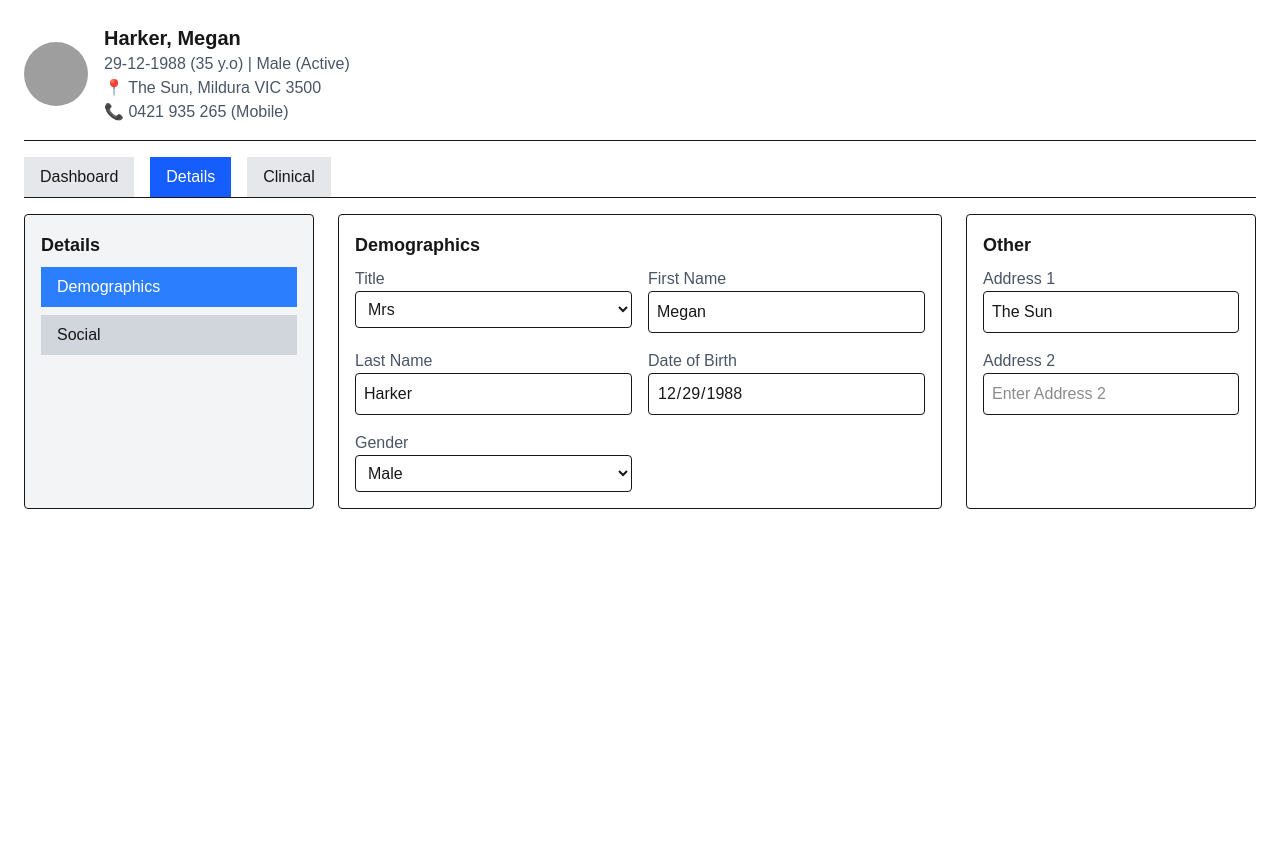
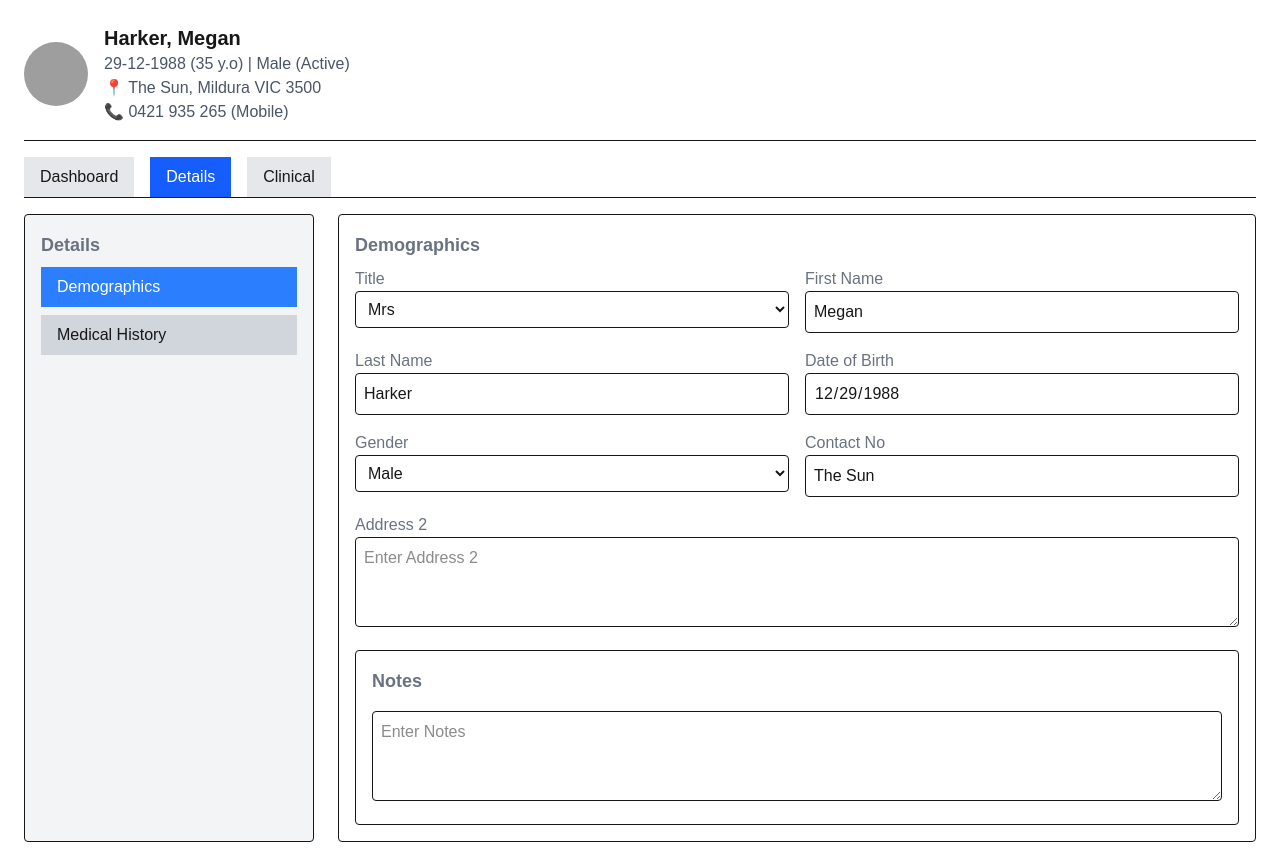
Before and after one commit to mtsachintha/apeksha, a Next.js app: page /details in a window 1280 px wide. Before the commit the page ends 800 px from the top, so only its background shows below. Built offline with nearby package versions, Linux system fonts and the light colour scheme; grey boxes are pictures that could not be loaded.

Commit message:
Basic Structure

```diff
--- a/src/app/details/page.tsx
+++ b/src/app/details/page.tsx
@@ -21,7 +21,7 @@ const DetailsPage = () => {
       </div>
 
       {/* Navigation Tabs */}
-      <div className="flex space-x-4 border-b mb-4">
+      <div className="flex space-x-4 border-b mb-4 ">
         {['Dashboard', 'Details', 'Clinical'].map(tab => (
           <button
             key={tab}
@@ -38,31 +38,41 @@ const DetailsPage = () => {
         ☰ Menu
       </button>
 
+      {activeTab === "dashboard" && (
+    <div></div>
+)}
+
+{activeTab === "details" && (
   <div className="grid md:grid-cols-4 gap-6">
+
     {/* Left Sidebar - Subsections */}
     <div className={`col-span-1 border p-4 rounded bg-gray-100 ${menuOpen ? "block" : "hidden"} md:block`}>
-          <h3 className="text-lg font-semibold mb-2">Details</h3>
+      <h3 className="text-lg font-semibold mb-2 text-gray-500">Details</h3>
       <button
         onClick={() => setActiveSubSection("demographics")}
-            className={`block w-full text-left py-2 px-4 mb-2 ${activeSubSection === "demographics" ? "bg-blue-500 text-white" : "bg-gray-300"}`}
+        className={`block w-full text-left py-2 px-4 mb-2 ${
+          activeSubSection === "demographics" ? "bg-blue-500 text-white" : "bg-gray-300"
+        }`}
       >
         Demographics
       </button>
       <button
         onClick={() => setActiveSubSection("social")}
-            className={`block w-full text-left py-2 px-4 ${activeSubSection === "social" ? "bg-blue-500 text-white" : "bg-gray-300"}`}
+        className={`block w-full text-left py-2 px-4 ${
+          activeSubSection === "social" ? "bg-blue-500 text-white" : "bg-gray-300"
+        }`}
       >
-            Social
+        Medical History
       </button>
     </div>
 
-        {/* Main Content */}
+    {/* Demographics Subsection */}
     {activeSubSection === "demographics" && (
-          <div className="col-span-2 border p-4 rounded">
-            <h3 className="text-lg font-semibold mb-2">Demographics</h3>
+      <div className="col-span-3 border p-4 rounded">
+        <h3 className="text-lg font-semibold mb-2 text-gray-500">Demographics</h3>
         <div className="grid grid-cols-2 gap-4">
           <label className="block">
-                <span className="text-gray-600">Title</span>
+            <span className="text-gray-500">Title</span>
             <select className="w-full border p-2 rounded">
               <option>Mrs</option>
               <option>Mr</option>
@@ -70,43 +80,149 @@ const DetailsPage = () => {
             </select>
           </label>
           <label className="block">
-                <span className="text-gray-600">First Name</span>
+            <span className="text-gray-500">First Name</span>
             <input type="text" value="Megan" className="w-full border p-2 rounded" readOnly />
           </label>
           <label className="block">
-                <span className="text-gray-600">Last Name</span>
+            <span className="text-gray-500">Last Name</span>
             <input type="text" value="Harker" className="w-full border p-2 rounded" readOnly />
           </label>
           <label className="block">
-                <span className="text-gray-600">Date of Birth</span>
+            <span className="text-gray-500">Date of Birth</span>
             <input type="date" value="1988-12-29" className="w-full border p-2 rounded" readOnly />
           </label>
           <label className="block">
-                <span className="text-gray-600">Gender</span>
+            <span className="text-gray-500">Gender</span>
             <select className="w-full border p-2 rounded">
               <option>Male</option>
               <option>Female</option>
             </select>
           </label>
+          <label className="block">
+            <span className="text-gray-500">Contact No</span>
+            <input type="text" value="The Sun" className="w-full border p-2 rounded" readOnly />
+          </label>
+          <label className="block col-span-2">
+            <span className="text-gray-500">Address 2</span>
+            <textarea
+              placeholder="Enter Address 2"
+              className="w-full border p-2 rounded"
+              rows={3}
+            ></textarea>
+          </label>
+        </div>
+
+        {/* Other Section (Moved into Demographics) */}
+        <div className="border p-4 rounded mt-4">
+          <h3 className="text-lg font-semibold mb-2 text-gray-500">Notes</h3>
+          <div className="grid grid-cols-1 gap-4">
+            <label className="block">
+              <textarea
+                placeholder="Enter Notes"
+                className="w-full border p-2 rounded mt-2"
+                rows={3}
+              ></textarea>
+            </label>
+          </div>
         </div>
       </div>
     )}
 
-        {/* Other Section */}
-        <div className="border p-4 rounded col-span-1">
-          <h3 className="text-lg font-semibold mb-2">Other</h3>
+    {/* Social Subsection - Empty for now */}
+    {activeSubSection === "social" && (
+      <div className="col-span-3 border p-4 rounded">
+      <h3 className="text-lg font-semibold mb-2 text-gray-500">Medical History</h3>
+      <div className="grid grid-cols-2 gap-4">
+
+        {/* Radio Section 1 */}
+        <fieldset className="block">
+          <legend className="text-gray-500 font-semibold mb-2">Smoking</legend>
+          <label className="flex items-center gap-2 text-gray-500">
+  <input type="radio" name="group1" value="option1" className="mr-2" />
+  Non Smoker
+</label>
+
+<label className="flex items-center gap-2 text-gray-500">
+<input type="radio" name="group1" value="option2" className="mr-2" />
+            Ex Smoker
+          </label>
+          <label className="flex items-center gap-2 text-gray-500">
+            <input type="radio" name="group1" value="option3" className="mr-2" />
+            Smoker
+          </label>
+        </fieldset>
+
+        {/* Radio Section 2 */}
+        <fieldset className="block">
+          <legend className="text-gray-500 font-semibold mb-2">Alchohol</legend>
+          <label className="flex items-center gap-2 text-gray-500">
+            <input type="radio" name="group2" value="oSption1" className="mr-2" />
+            Non Drinker
+          </label>
+          <label className="flex items-center gap-2 text-gray-500">
+            <input type="radio" name="group2" value="option2" className="mr-2" />
+            Ex Drinker
+          </label>
+          <label className="flex items-center gap-2 text-gray-500">
+            <input type="radio" name="group2" value="option3" className="mr-2" />
+            Drinker
+          </label>
+        </fieldset>
+      </div>
+
+
+        {/* Other Section (Moved into Demographics) */}
+        <div className="border p-4 rounded mt-4">
+          <h3 className="text-lg font-semibold mb-2 text-gray-500">Past Medical Conditions:</h3>
+          <p className="mt-2 mb-2 text-gray-500">Chronic Illnesses</p>
           <div className="grid grid-cols-1 gap-4">
             <label className="block">
-              <span className="text-gray-600">Address 1</span>
-              <input type="text" value="The Sun" className="w-full border p-2 rounded" readOnly />
+              <textarea
+                placeholder="Enter Notes"
+                className="w-full border p-2 rounded mt-2"
+                rows={3}
+              ></textarea>
             </label>
+          </div>
+          <p className="mt-2 mb-2 text-gray-500">Allergies</p>
+          <div className="grid grid-cols-1 gap-4">
             <label className="block">
-              <span className="text-gray-600">Address 2</span>
-              <input type="text" placeholder="Enter Address 2" className="w-full border p-2 rounded" />
+              <textarea
+                placeholder="Enter Notes"
+                className="w-full border p-2 rounded mt-2"
+                rows={3}
+              ></textarea>
+            </label>
+          </div>
+          <p className="mt-2 mb-2 text-gray-500">Previous Surgeries</p>
+          <div className="grid grid-cols-1 gap-4">
+            <label className="block">
+              <textarea
+                placeholder="Enter Notes"
+                className="w-full border p-2 rounded mt-2"
+                rows={3}
+              ></textarea>
+            </label>
+          </div>
+          <h3 className="text-lg font-semibold mb-2 text-gray-500">Family Background</h3>
+          <div className="grid grid-cols-1 gap-4">
+            <label className="block">
+              <textarea
+                placeholder="Enter Notes"
+                className="w-full border p-2 rounded mt-2"
+                rows={3}
+              ></textarea>
             </label>
           </div>
         </div>
       </div>
+    )}
+  </div>
+)}
+
+{activeTab === "clinical" && (
+    <div></div>
+)}
       </div>
   );
 };
```
Lines whose indentation alone changed are shown as unchanged.
